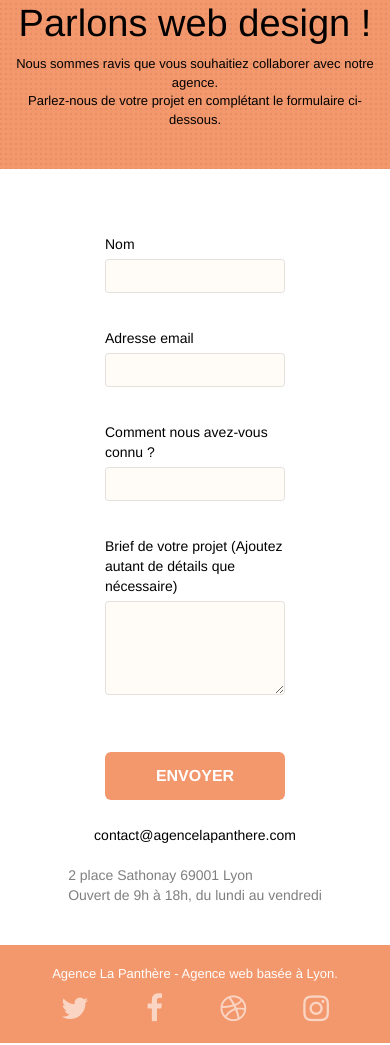
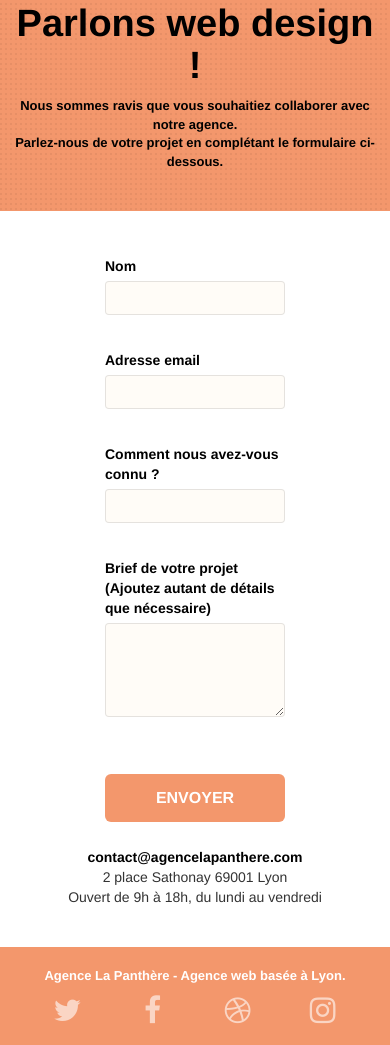
Before and after one commit to fabrejordan06/P4_OCR_master, a plain HTML site: page contact.html in a window 390 px wide. Shown: the part 149-1194 px from the top of the page. Drawn offline with nearby package versions, Linux system fonts and the light colour scheme; files that its build step writes are made by us from their sources.

Commit message:
2030_290323_P4

```diff
--- a/contact.html
+++ b/contact.html
@@ -7,15 +7,15 @@
     <meta name="viewport" content="width=device-width, initial-scale=1.0, viewport-fit=cover">
     <link rel="shortcut icon" type="image/png" href="favicon.jpg">
 
-	<link rel="stylesheet" type="text/css" href="./css/bootstrap.min.css">
+	<link rel="stylesheet" type="text/css" href="./css/bootstrap.css">
 	<link rel="stylesheet" type="text/css" href="style.css">
-	<link rel="stylesheet" type="text/css" href="./css/font-awesome.min.css">
+	<link rel="stylesheet" type="text/css" href="./css/font-awesome.css">
 	<link rel="stylesheet" type="text/css" href="./css/et-line.min.css">
 
 
-	<script src="./js/jquery-2.1.0.min.js"></script>
-	<script src="./js/bootstrap.min.js"></script>
-	<script src="./js/blocs.min.js"></script>
+	<script src="./js/jquery-2.1.0.js"></script>
+	<script src="./js/bootstrap.js" defer></script>
+	<script src="./js/blocs.js" defer></script>
 	<script src="./js/jqBootstrapValidation.js"></script>
 	<script src="./js/formHandler.js"></script>
     <title>Contact</title>
@@ -29,24 +29,25 @@
 <body>
 <!-- Principal conteneur -->
 <div class="page-container">
-
+<header>
 <!-- bloc-0 -->
 <div class="bloc bgc-white l-bloc " id="bloc-0">
 	<div class="container bloc-sm">
+
 		<nav class="navbar row">
 			<div class="navbar-header">
-				<a class="navbar-brand" href="index.html"><img src="img/agence-la-panthere-monochrome.svg" alt="atlanta web design logo" height="40" /></a>
-				<button id="nav-toggle" type="button" class="ui-navbar-toggle navbar-toggle" data-toggle="collapse" data-target=".navbar-1">
+				<a class="navbar-brand" href="index.html"><img src="img/agence-la-panthere-monochrome.svg" alt="paris web design logo agence web meilleure agence" height="40" /></a>
+					<button id="nav-toggle" type="button" class="ui-navbar-toggle navbar-toggle" data-toggle="collapse" data-target=".navbar-1">
 					<span class="sr-only">Toggle navigation</span><span class="icon-bar"></span><span class="icon-bar"></span><span class="icon-bar"></span>
 				</button>
 			</div>
 			<div class="collapse navbar-collapse navbar-1 special-dropdown-nav">
 				<ul class="site-navigation nav navbar-nav">
 					<li>
-						<a href="index.html" tabindex="1">Accueil</a>
+						<a href="index.html">Accueil</a>
 					</li>
 					<li>
-						<a href="contact.html" tabindex="2">Contact &gt;</a>
+						<a href="contact.html">Contact &gt;</a>
 					</li>
 				</ul>
 			</div>
@@ -54,7 +55,8 @@
 	</div>
 </div>
 <!-- bloc-0 END -->
-
+</header>
+<main>
 <!-- bloc-6 -->
 <div class="bloc bg-dots-bg bg-repeat bgc-atomic-tangerine d-bloc bloc-bg-texture texture-paper" id="bloc-6">
 	<div class="container bloc-lg orangebloc">
@@ -77,7 +79,7 @@
 <div class="bloc bgc-white l-bloc" id="bloc-7">
 	<div class="container bloc-lg">
 		<div class="row">
-			<div class="col-sm-6">
+			<div class="col-sm-12">
 				<form id="form_1" novalidate success-msg="Your message has been sent." fail-msg="Sorry it seems that our mail server is not responding, Sorry for the inconvenience!">
 					<div class="form-group">
 						<label>
@@ -102,12 +104,11 @@
 							Brief de votre projet (Ajoutez autant de détails que nécessaire)<br>
 						</label><textarea id="message" class="form-control" rows="4" cols="50" required tabindex="6"></textarea>
 					</div>
-					<button class="bloc-button btn btn-lg btn-block cta-hero btn-atomic-tangerine" type="submit" tabindex="7">
-						Envoyer
-					</button>
+					<input class="bloc-button btn btn-lg btn-block cta-hero btn-atomic-tangerine" type="submit" value="ENVOYER" tabindex="7">
+				</input>
 				</form>
 			</div>
-			<div class="col-sm-6">
+			<div class="col-sm-12">
 				<a href="mailto:contact@agencelapanthere.com"  tabindex="8">
 					contact@agencelapanthere.com
 				</a>
@@ -121,8 +122,8 @@
 <!-- ScrollToTop Button -->
 <a class="bloc-button btn btn-d scrollToTop" onclick="scrollToTarget('1')"><span class="fa fa-chevron-up"></span></a>
 <!-- ScrollToTop Button END-->
-
-
+</main>
+<footer>
 <!-- Footer - bloc-8 -->
 <div class="bloc bgc-atomic-tangerine d-bloc" id="bloc-8">
 	<div class="container bloc-sm">
@@ -132,22 +133,22 @@
 					Agence La Panthère - Agence web basée à Lyon.<br>
 				</p>
 				<div class="row row-no-gutters social">
-					<div class="col-sm-3">
+					<div class="col-xs-3">
 						<div class="text-center">
 							<a class="social" href="index.html"><span class="fa fa-twitter icon-md"></span></a>
 						</div>
 					</div>
-					<div class="col-sm-3">
+					<div class="col-xs-3">
 						<div class="text-center">
 							<a class="social" href="index.html"><span class="fa fa-facebook icon-md"></span></a>
 						</div>
 					</div>
-					<div class="col-sm-3">
+					<div class="col-xs-3">
 						<div class="text-center">
 							<a class="social" href="index.html"><span class="fa fa-dribbble icon-md"></span></a>
 						</div>
 					</div>
-					<div class="col-sm-3">
+					<div class="col-xs-3">
 						<div class="text-center">
 							<a class="social" href="index.html"><span class="fa fa-instagram icon-md"></span></a>
 						</div>
@@ -158,7 +159,7 @@
 	</div>
 </div>
 <!-- Footer - bloc-8 END -->
-
+</footer>
 </div>
 <!-- Principal conteneur END -->
 
--- a/style.css
+++ b/style.css
@@ -185,11 +185,6 @@ a:hover {
 .d-bloc .panel .btn-wire:hover {
     color: rgba(0, 0, 0, .7);
     border-color: rgba(0, 0, 0, .3);
-}
-
-.d-bloc .panel,
-.l-bloc {
-    color: rgba(0, 0, 0, .5);
 }
 
 .d-bloc .panel button:hover,
@@ -641,13 +636,10 @@ label,
 .btn,
 a {
     font-family: "helvetica";
-    font-weight: 400;
+    font-weight: 600;
     color: black!important;
 }
 
-.container {
-    max-width: 1000px;
-}
 
 .hero-bloc-text {
     font-size: 38px;
@@ -672,7 +664,6 @@ p {
 }
 
 .tight-width-whitespace {
-    max-width: 600px;
     margin: 0;
 }
 
@@ -767,6 +758,8 @@ h4 {
 
 .tc-white {
     color: black!important;
+    font-weight: 600;
+    text-align: center;
 }
 
 .btn-atomic-tangerine {
@@ -1066,3 +1059,20 @@ h4 {
     flex-direction: row;
     gap: 20px;
     list-style-type: none;
+}
+
+#bloc-7 > div > div > div:nth-child(2) {
+    text-align: center;
+    margin-top: 20px;
+}
+
+q{
+    font-weight: 600;
+    font-style: italic;
+    font-size: 16px;
+}
+
+#bloc-4-portfolio > div > div:nth-child(1) > div{
+    font-weight: 600;
+    font-size: 14px;
+}
```
Also changed, not shown: index.html (+7 -7 lines).
